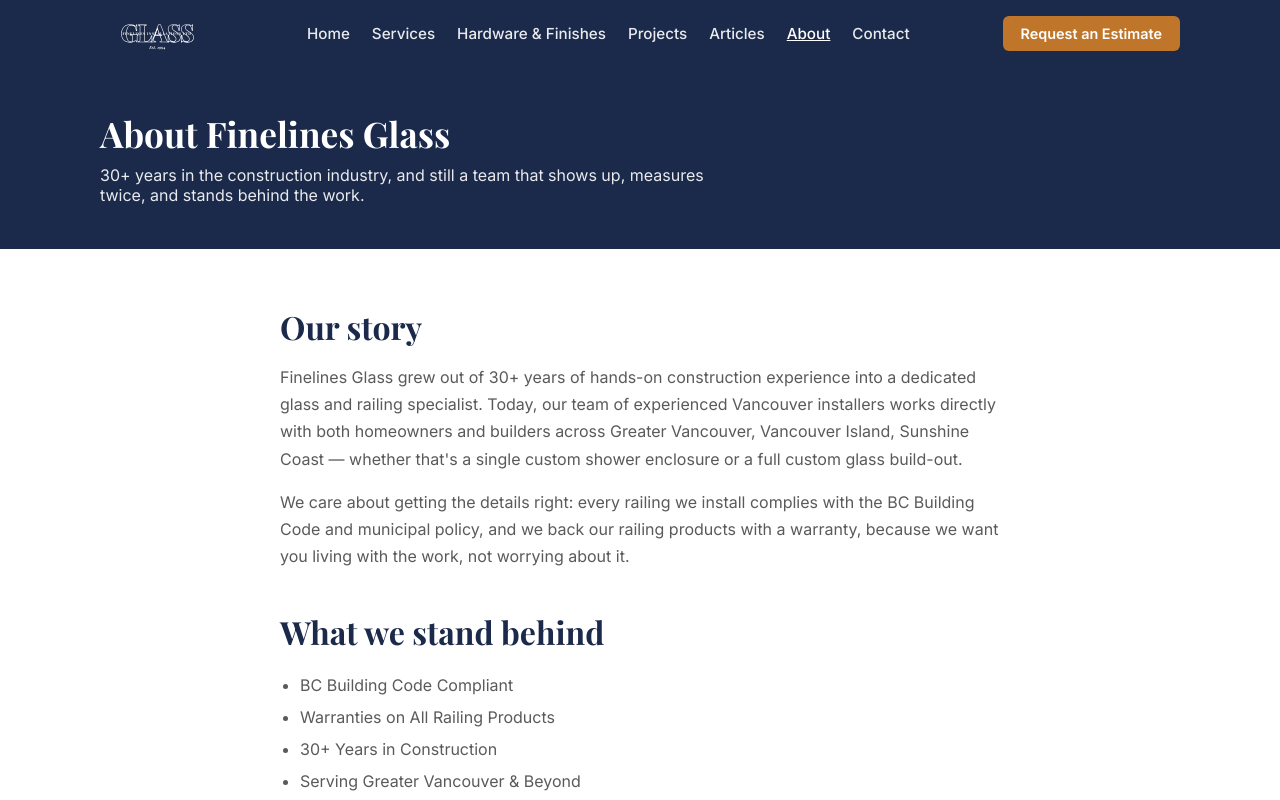
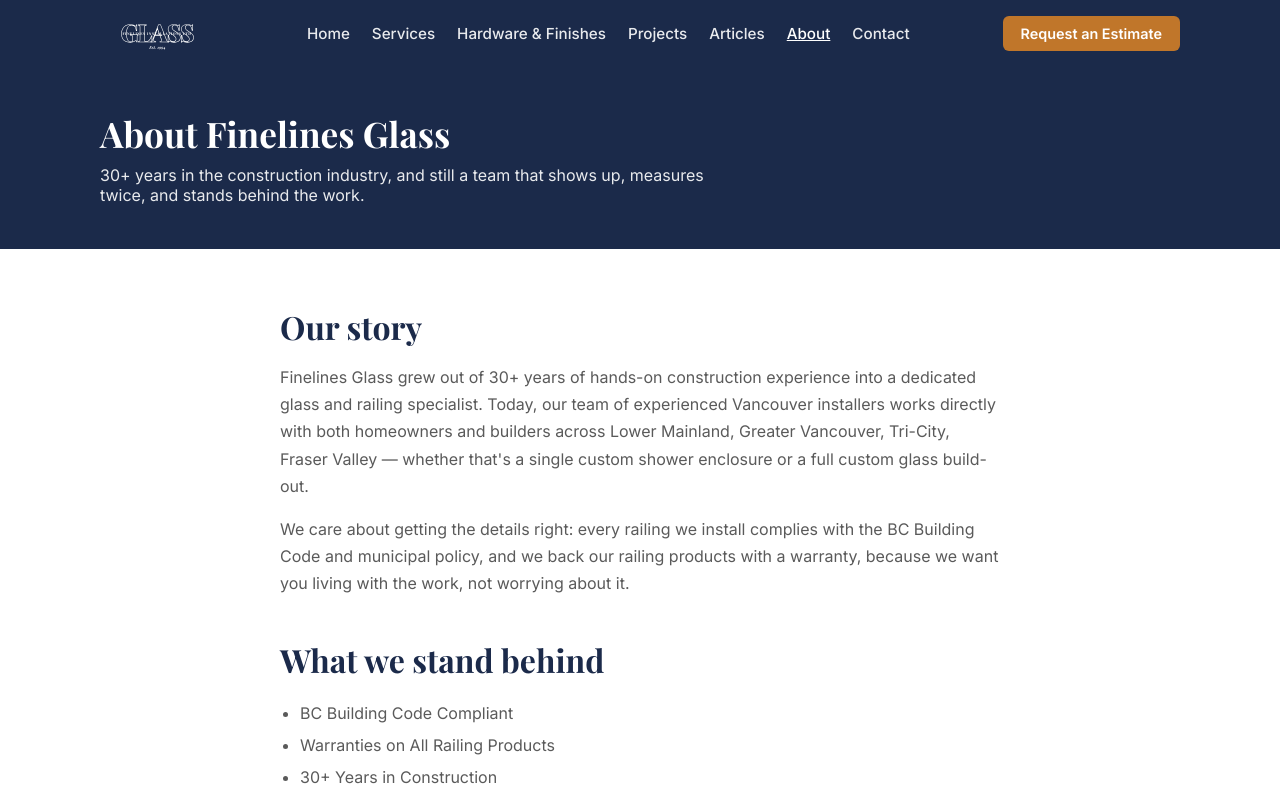
Before and after one commit to maplesheetco/finelines-glass, a React (Vite) app: page /about in a window 1280 px wide. Shown: the top 800 px of the page. Built offline with nearby package versions, Linux system fonts and the light colour scheme.

Commit message:
Update service areas and related messaging

```diff
--- a/src/data.js
+++ b/src/data.js
@@ -34,7 +34,7 @@ export const COMPANY = {
     { day: 'Sunday', time: 'Closed' },
   ],
   yearsExperience: '30+',
-  serviceAreas: ['Greater Vancouver', 'Vancouver Island', 'Sunshine Coast'],
+  serviceAreas: ['Lower Mainland', 'Greater Vancouver', 'Tri-City', 'Fraser Valley'],
   instagramUrl: 'https://www.instagram.com/', // TODO: paste real handle URL
   currentYear: new Date().getFullYear(),
 };
@@ -105,7 +105,7 @@ export const TRUST_BADGES = [
   'BC Building Code Compliant',
   'Warranties on All Railing Products',
   `${COMPANY.yearsExperience} Years in Construction`,
-  'Serving Greater Vancouver & Beyond',
+  `Serving ${COMPANY.serviceAreas[0]} & Beyond`,
 ];
 
 // TODO: replace with real customer quotes (first name + neighbourhood is
@@ -136,6 +136,6 @@ export const FAQS = [
   },
   {
     q: 'Do you handle both residential and builder/commercial projects?',
-    a: 'Yes — we work directly with homeowners as well as builders across Greater Vancouver, Vancouver Island, and the Sunshine Coast.',
+    a: `Yes — we work directly with homeowners as well as builders across ${COMPANY.serviceAreas.join(', ')}.`,
   },
 ];
```
